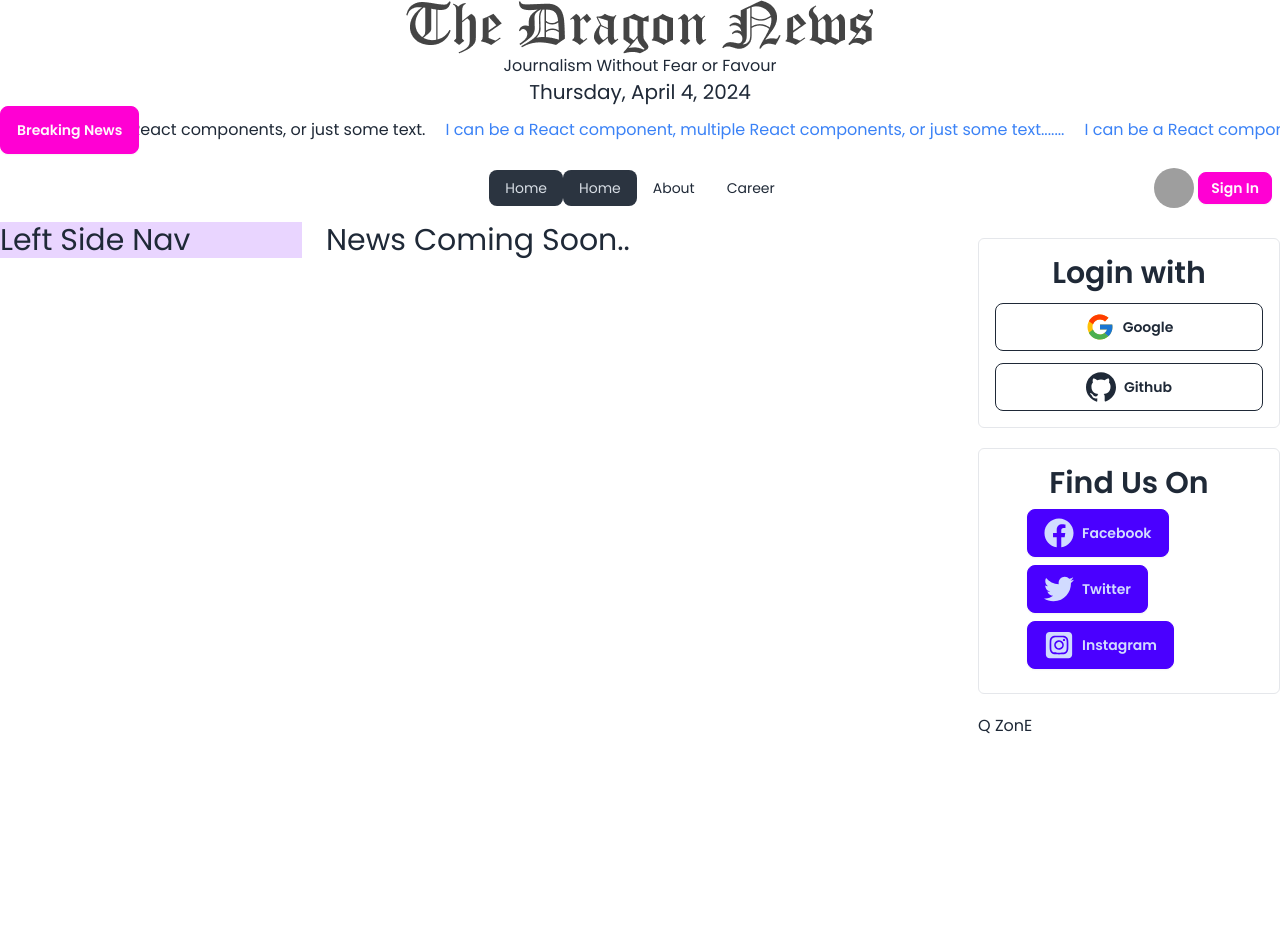
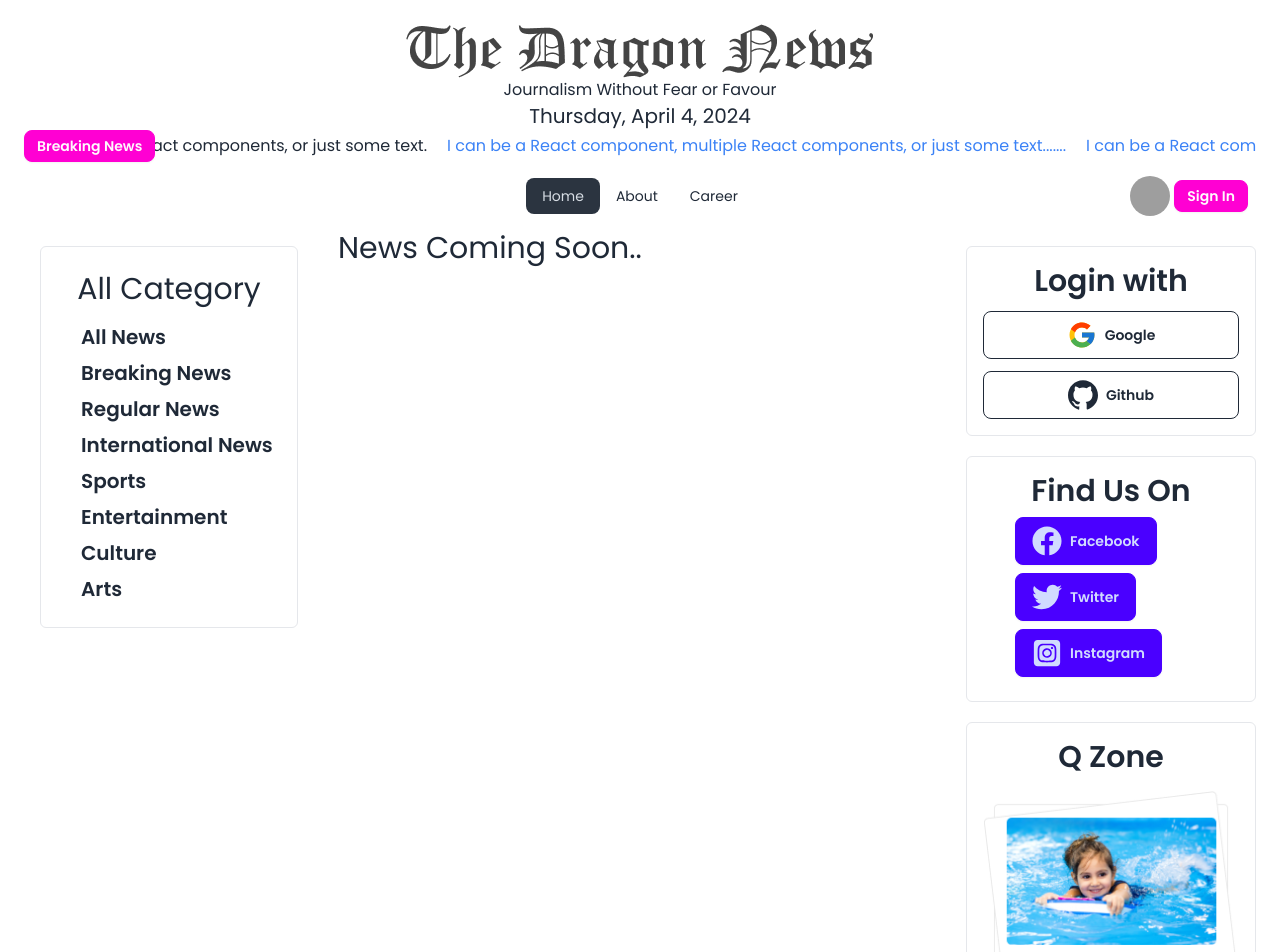
Before and after one commit to shifatshuvo/react-news-with-firebase, a React (Vite) app: page / in a window 1280 px wide. Shown: the top 952 px of the page. Before the commit the page ends 800 px from the top, so only its background shows below. Built offline with nearby package versions, Linux system fonts and the light colour scheme; grey boxes are pictures that could not be loaded.

Commit message:
after added left nav and fetch categories

```diff
--- a/src/layouts/Root.jsx
+++ b/src/layouts/Root.jsx
@@ -3,7 +3,9 @@ import { Outlet } from "react-router-dom";
 const Root = () => {
   return (
     <div className="max-w-7xl mx-auto font-poppins">
-      <Outlet />
+      <div className="m-6">
+        <Outlet />
+      </div>
     </div>
   );
 };
--- a/src/pages/Home/BreakingNews.jsx
+++ b/src/pages/Home/BreakingNews.jsx
@@ -4,7 +4,7 @@ import { Link } from "react-router-dom";
 const BreakingNews = () => {
   return (
     <div className="flex">
-      <button className="btn btn-secondary">Breaking News</button>
+      <button className="btn-sm btn btn-secondary">Breaking News</button>
       <Marquee pauseOnHover={true} speed={60}>
         <div className="flex items-center space-x-5 mx-4">
           <Link to="/">
--- a/src/pages/shared/NavBar/NavBar.jsx
+++ b/src/pages/shared/NavBar/NavBar.jsx
@@ -4,9 +4,6 @@ import userDefaultPic from "../../../assets/user.png";
 const NavBar = () => {
   const navLinks = (
     <>
-      <li>
-        <NavLink to="/">Home</NavLink>
-      </li>
       <li>
         <NavLink to="/">Home</NavLink>
       </li>
--- a/src/pages/shared/leftSideNav/LeftSideNav.jsx
+++ b/src/pages/shared/leftSideNav/LeftSideNav.jsx
@@ -1,8 +1,23 @@
+import { useEffect, useState } from "react";
+import { Link } from "react-router-dom";
 
 const LeftSideNav = () => {
+  const [categories, setCategories] = useState([]);
+
+  useEffect(() => {
+    fetch("categories.json")
+      .then((res) => res.json())
+      .then((data) => setCategories(data));
+  }, []);
+
   return (
-    <div>
-      <h3 className="text-3xl bg-purple-200">Left Side Nav</h3>
+    <div className="border md:m-4 m-6 p-6 space-y-2 rounded-md">
+      <h3 className="text-3xl text-center mb-4">All Category</h3>
+      {categories.map((category) => (
+        <Link to={`/category/${category.id}`} className="block ml-4 text-xl font-semibold hover:text-blue-500" key={category.id}>
+          {category.name}
+        </Link>
+      ))}
     </div>
   );
 };
--- a/src/pages/shared/rightSideNav/RightSideNav.jsx
+++ b/src/pages/shared/rightSideNav/RightSideNav.jsx
@@ -4,6 +4,9 @@ import { Link } from "react-router-dom";
 import { FaFacebook } from "react-icons/fa";
 import { FaTwitter } from "react-icons/fa";
 import { FaSquareInstagram } from "react-icons/fa6";
+import  qZone1 from "../../../assets/qZone1.png";
+import  qZone2 from "../../../assets/qZone2.png";
+import  qZone3 from "../../../assets/qZone3.png";
 
 const RightSideNav = () => {
   return (
@@ -32,13 +35,18 @@ const RightSideNav = () => {
             <button className="btn btn-primary"><FaTwitter className="text-3xl" /> Twitter</button>
           </Link>
           <Link to={"https://www.google.com"}>
-            <button className="btn btn-primary"><FaSquareInstagram className="text-3xl" /> Instagram</button>
+            <button className="btn btn-primary"><FaSquareInstagram className="md:text-3xl text-xl" />Instagram</button>
           </Link>
         </div>
       </div>
       {/* Find us on End */}
       {/* Q Zone Start */}
-      <div>Q ZonE</div>
+      <div className="flex flex-col rounded-md space-y-4 border md:p-4 p-10">
+        <h3 className="text-3xl font-semibold text-center">Q Zone</h3>
+        <img src={qZone1} alt="" />
+        <img src={qZone2} alt="" />
+        <img src={qZone3} alt="" />
+      </div>
       {/* Q Zone End */}
     </div>
   );
```
Also changed, not shown: public/categories.json (renamed from src/data/categories.json), public/news.json (renamed from src/data/news.json).
